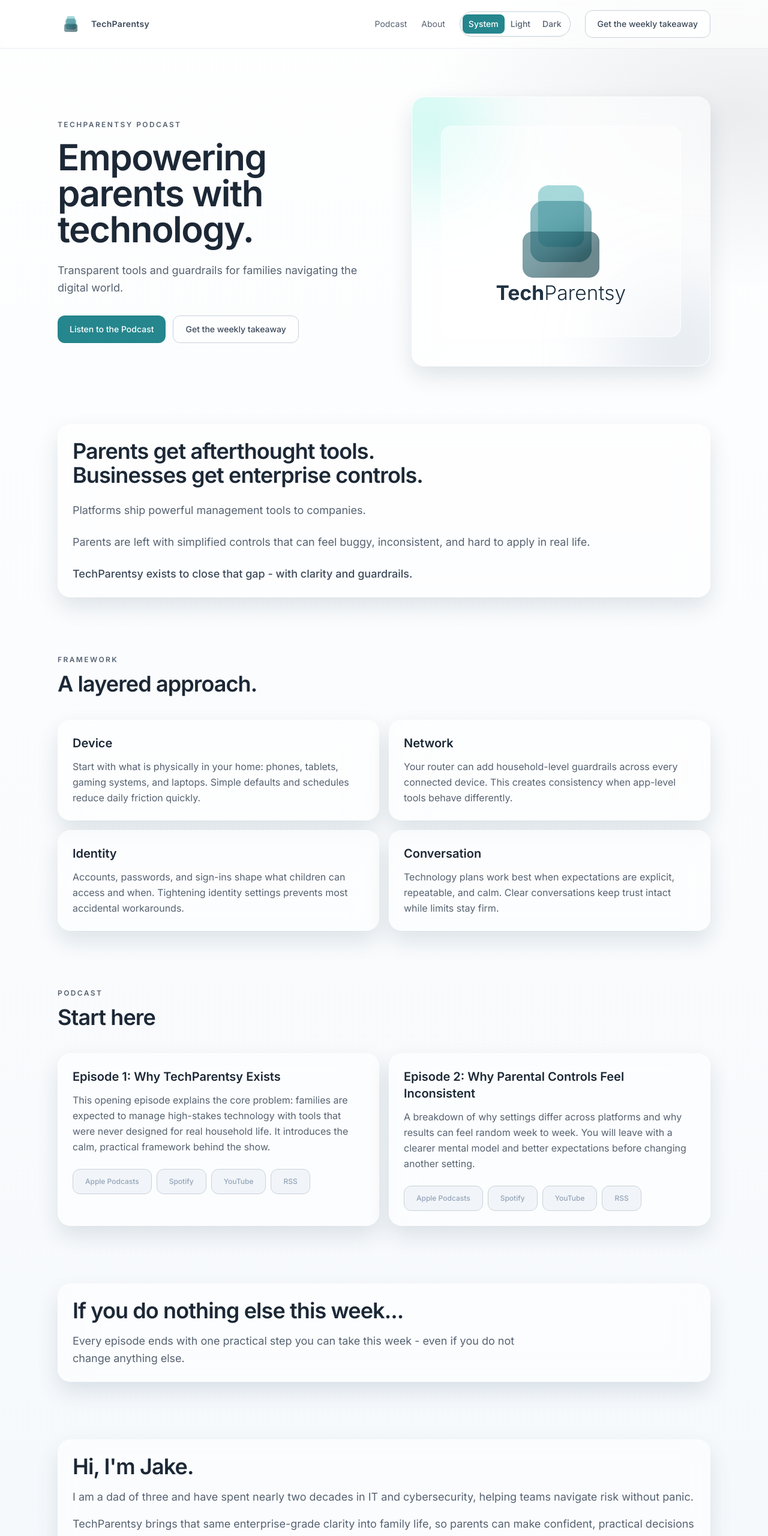
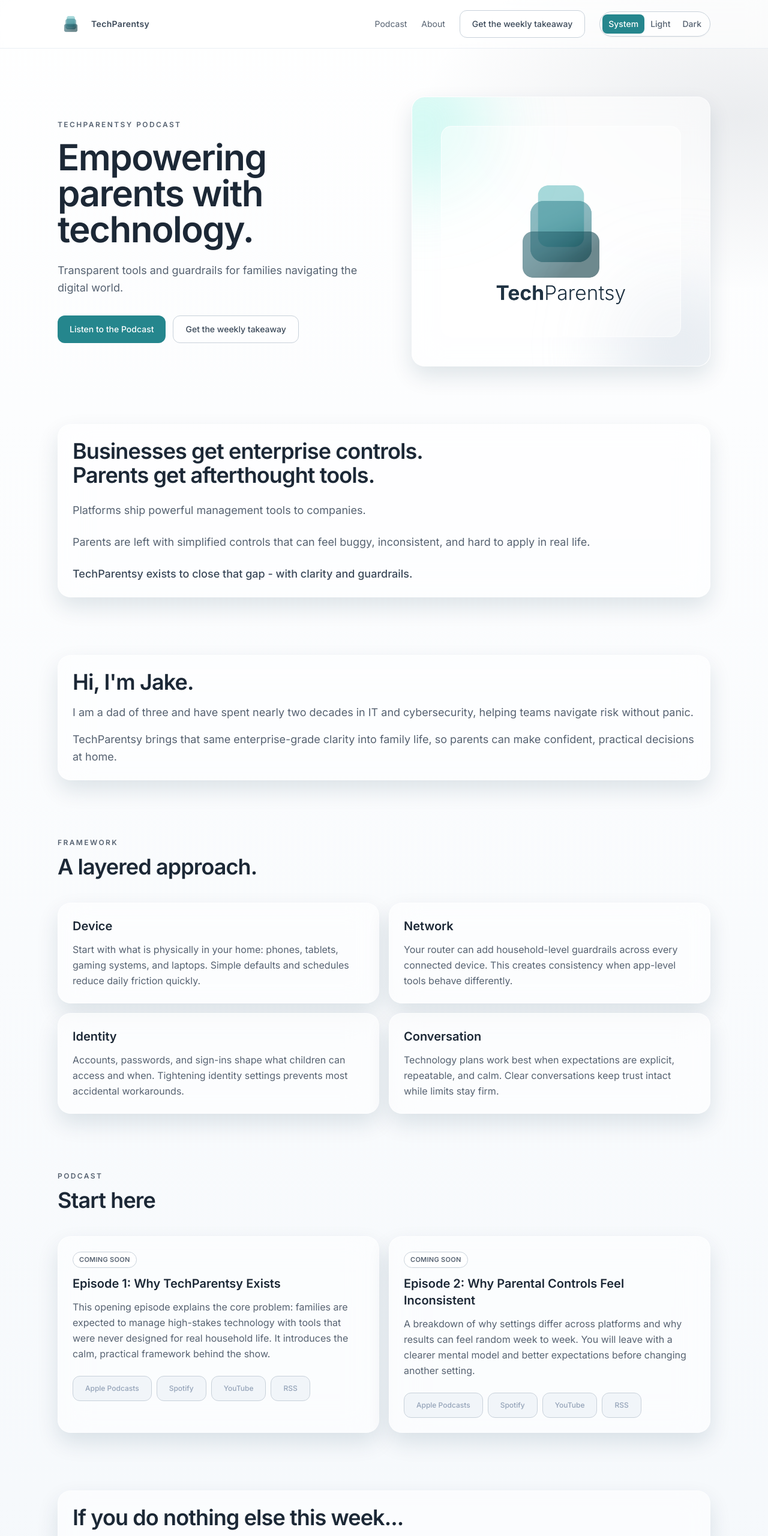
Before and after one commit to TechParentsy/techparentsy.com, a Next.js app: page / in a window 1280 px wide. Shown: the top 2561 px of the page at 60% size. Built offline with nearby package versions, Linux system fonts and the light colour scheme.

Commit message:
Refine landing content and footer links

```diff
--- a/app/page.tsx
+++ b/app/page.tsx
@@ -41,6 +41,7 @@ export default function HomePage() {
               TechParentsy
             </span>
           </a>
+          <div className="flex items-center gap-2 md:gap-6">
             <nav className="hidden items-center gap-6 text-sm text-tp-muted md:flex" aria-label="Main">
               <a href="#podcast" className="hover:text-tp-ink">
                 Podcast
@@ -48,16 +49,14 @@ export default function HomePage() {
               <a href="#about" className="hover:text-tp-ink">
                 About
               </a>
-            <ThemeToggle />
               <Button href="#takeaway" variant="secondary" className="px-4 py-2 text-sm">
                 Get the weekly takeaway
               </Button>
             </nav>
-          <div className="flex items-center gap-2 md:hidden">
-            <ThemeToggle />
-            <a href="#takeaway" className="text-xs font-medium text-tp-teal">
+            <a href="#takeaway" className="text-xs font-medium text-tp-teal md:hidden">
               Weekly
             </a>
+            <ThemeToggle />
           </div>
         </Container>
       </header>
@@ -98,7 +97,7 @@ export default function HomePage() {
         <section className="pt-24">
           <Container>
             <GlassCard className="space-y-6">
-              <SectionHeading title="Parents get afterthought tools. Businesses get enterprise controls." />
+              <SectionHeading title="Businesses get enterprise controls. Parents get afterthought tools." />
               <p className="max-w-4xl text-lg leading-relaxed text-tp-muted">
                 Platforms ship powerful management tools to companies.
               </p>
@@ -109,6 +108,24 @@ export default function HomePage() {
               <p className="text-lg font-medium text-tp-slate">
                 TechParentsy exists to close that gap - with clarity and guardrails.
               </p>
+            </GlassCard>
+          </Container>
+        </section>
+
+        <section id="about" className="pt-24">
+          <Container>
+            <GlassCard>
+              <SectionHeading title="Hi, I'm Jake." className="mb-4" />
+              <div className="space-y-4 text-lg leading-relaxed text-tp-muted">
+                <p>
+                  I am a dad of three and have spent nearly two decades in IT and cybersecurity,
+                  helping teams navigate risk without panic.
+                </p>
+                <p>
+                  TechParentsy brings that same enterprise-grade clarity into family life, so parents
+                  can make confident, practical decisions at home.
+                </p>
+              </div>
             </GlassCard>
           </Container>
         </section>
@@ -156,24 +173,6 @@ export default function HomePage() {
           </Container>
         </section>
 
-        <section id="about" className="pt-24">
-          <Container>
-            <GlassCard>
-              <SectionHeading title="Hi, I'm Jake." className="mb-4" />
-              <div className="space-y-4 text-lg leading-relaxed text-tp-muted">
-                <p>
-                  I am a dad of three and have spent nearly two decades in IT and cybersecurity,
-                  helping teams navigate risk without panic.
-                </p>
-                <p>
-                  TechParentsy brings that same enterprise-grade clarity into family life, so parents
-                  can make confident, practical decisions at home.
-                </p>
-              </div>
-            </GlassCard>
-          </Container>
-        </section>
-
         <section id="takeaway" className="pt-24">
           <Container>
             <GlassCard>
@@ -197,7 +196,20 @@ export default function HomePage() {
               Contact
             </a>
           </div>
-          <p>Built with transparency and guardrails.</p>
+          <div className="flex items-center gap-4">
+            <a href="#" className="hover:text-tp-ink">
+              Apple Podcasts
+            </a>
+            <a href="#" className="hover:text-tp-ink">
+              Spotify
+            </a>
+            <a href="#" className="hover:text-tp-ink">
+              YouTube
+            </a>
+            <a href="#" className="hover:text-tp-ink">
+              RSS
+            </a>
+          </div>
         </Container>
       </footer>
     </>
--- a/components/EpisodeCard.tsx
+++ b/components/EpisodeCard.tsx
@@ -11,6 +11,9 @@ const platforms = ['Apple Podcasts', 'Spotify', 'YouTube', 'RSS'];
 export function EpisodeCard({ title, summary }: EpisodeCardProps) {
   return (
     <GlassCard className="h-full">
+      <p className="mb-3 inline-flex rounded-full border border-tp-line bg-white/75 px-2.5 py-1 text-[11px] font-semibold uppercase tracking-wide text-tp-muted dark:bg-slate-900/70">
+        Coming soon
+      </p>
       <h3 className="text-xl font-semibold text-tp-ink">{title}</h3>
       <p className="mt-3 leading-relaxed text-tp-muted">{summary}</p>
       <div className="mt-6 flex flex-wrap gap-2">
--- a/package.json
+++ b/package.json
@@ -21,8 +21,8 @@
     "@types/react": "^19.0.2",
     "@types/react-dom": "^19.0.2",
     "autoprefixer": "^10.4.20",
-    "eslint": "^9.17.0",
-    "eslint-config-next": "^15.2.0",
+    "eslint": "^10.0.1",
+    "eslint-config-next": "^0.2.4",
     "postcss": "^8.4.49",
     "tailwindcss": "^3.4.17",
     "typescript": "^5.7.2"
```
Also changed, not shown: 1 other file (tests, documents, lock files or other folders). Lines whose indentation alone changed are shown as unchanged.
